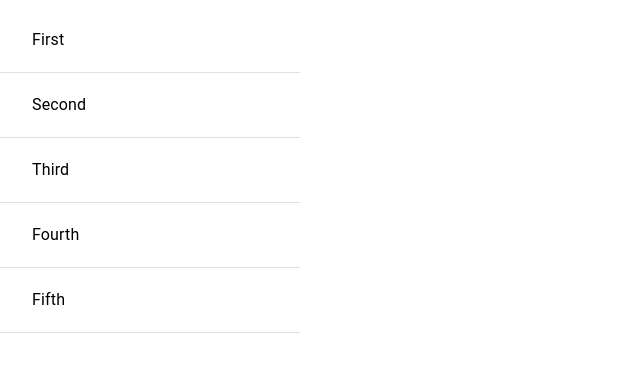
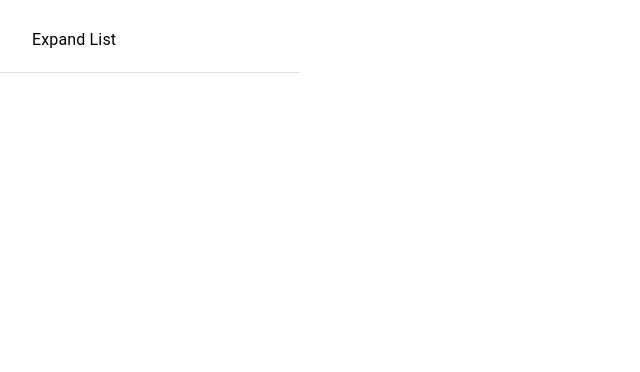
Before and after one commit to hxncodes/React-MUI, a React (Vite) app: page / in a window 1280 px wide. Shown: the top 372 px of the page, without its empty margins (0-640 px from the left). Built offline with nearby package versions, Linux system fonts and the light colour scheme.

Commit message:
Expandable list

```diff
--- a/components/MyList.tsx
+++ b/components/MyList.tsx
@@ -1,16 +1,24 @@
-import React from 'react'
-import { List, Box, ListItem, ListItemButton, ListItemIcon, ListItemText } from '@mui/material'
+import React, { useState } from 'react'
+import { List, Box, ListItem, ListItemButton, Collapse, ListItemText } from '@mui/material'
 
 const MyList = () => {
 
     const items = ["First", "Second", "Third", "Fourth", "Fifth"]
+    const [open, setOpen] = useState(false)
     return (
         <Box>
             <List sx={{ width: 300 }}>
-
+                <ListItem divider>
+                    <ListItemButton onClick={() => setOpen(true)}>
+                        <ListItemText primary="Expand List" />
+                    </ListItemButton>
+                </ListItem>
+            </List>
+            <Collapse in={open} >
+                <List sx={{ width: 300, marginLeft: 15 }}>
                     {items.map((item) => (
                         <ListItem divider>
-                        <ListItemButton>
+                            <ListItemButton onClick={() => setOpen(false)}>
                                 <ListItemText primary={item} />
                             </ListItemButton>
                         </ListItem>
@@ -18,7 +26,8 @@ const MyList = () => {
 
 
                 </List>
-        </Box>
+            </Collapse>
+        </Box >
     )
 }
 
```
Lines whose indentation alone changed are shown as unchanged.
